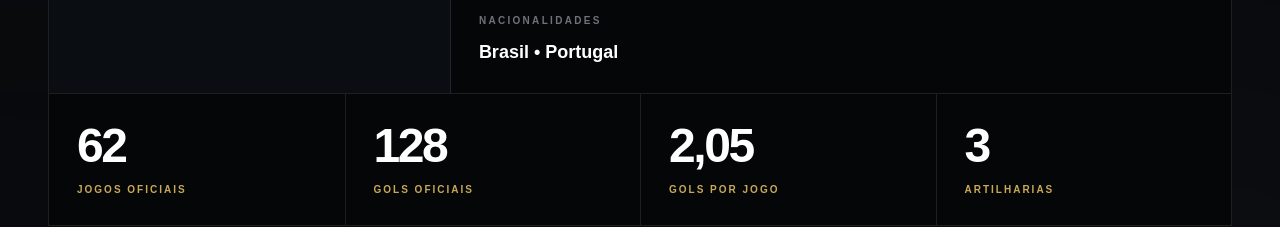
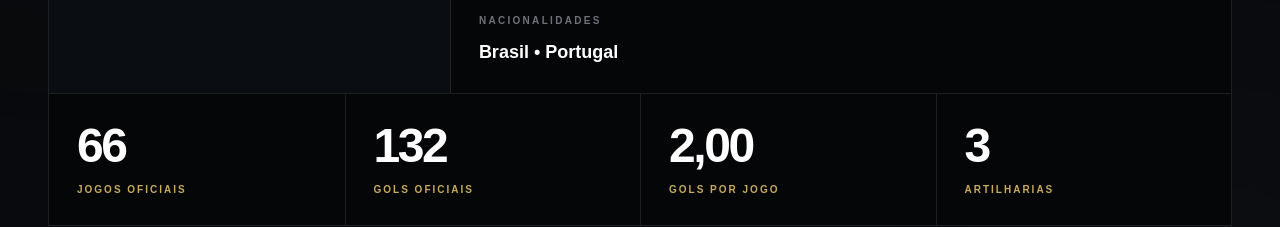
Before and after one commit to palomaventura-spec/gustavog9, a Next.js app: page / in a window 1280 px wide. Shown: the part 7000-7227 px from the top of the page. Built offline with nearby package versions, Linux system fonts and the light colour scheme.

Commit message:
Centralize player profile statistics

```diff
--- a/sections/home/PlayerInformation.tsx
+++ b/sections/home/PlayerInformation.tsx
@@ -10,6 +10,7 @@ import {
 
 import Container from "@/components/shared/Container";
 import { playerData } from "@/data/player";
+import { getAverage, playerStats } from "@/data/playerStats";
 
 const playerDetails = [
   {
@@ -76,17 +77,22 @@ const playerDetails = [
 
 const profileStats = [
   {
-    value: playerData.matches,
+    value: playerStats.official.matches,
     label: "Jogos oficiais",
     labelEn: "Official matches",
   },
   {
-    value: playerData.officialGoals,
+    value: playerStats.official.goals,
     label: "Gols oficiais",
     labelEn: "Official goals",
   },
   {
-    value: "2,05",
+    value: getAverage(
+      playerStats.official.matches,
+      playerStats.official.goals
+    )
+      .toFixed(2)
+      .replace(".", ","),
     label: "Gols por jogo",
     labelEn: "Goals per match",
   },
```
